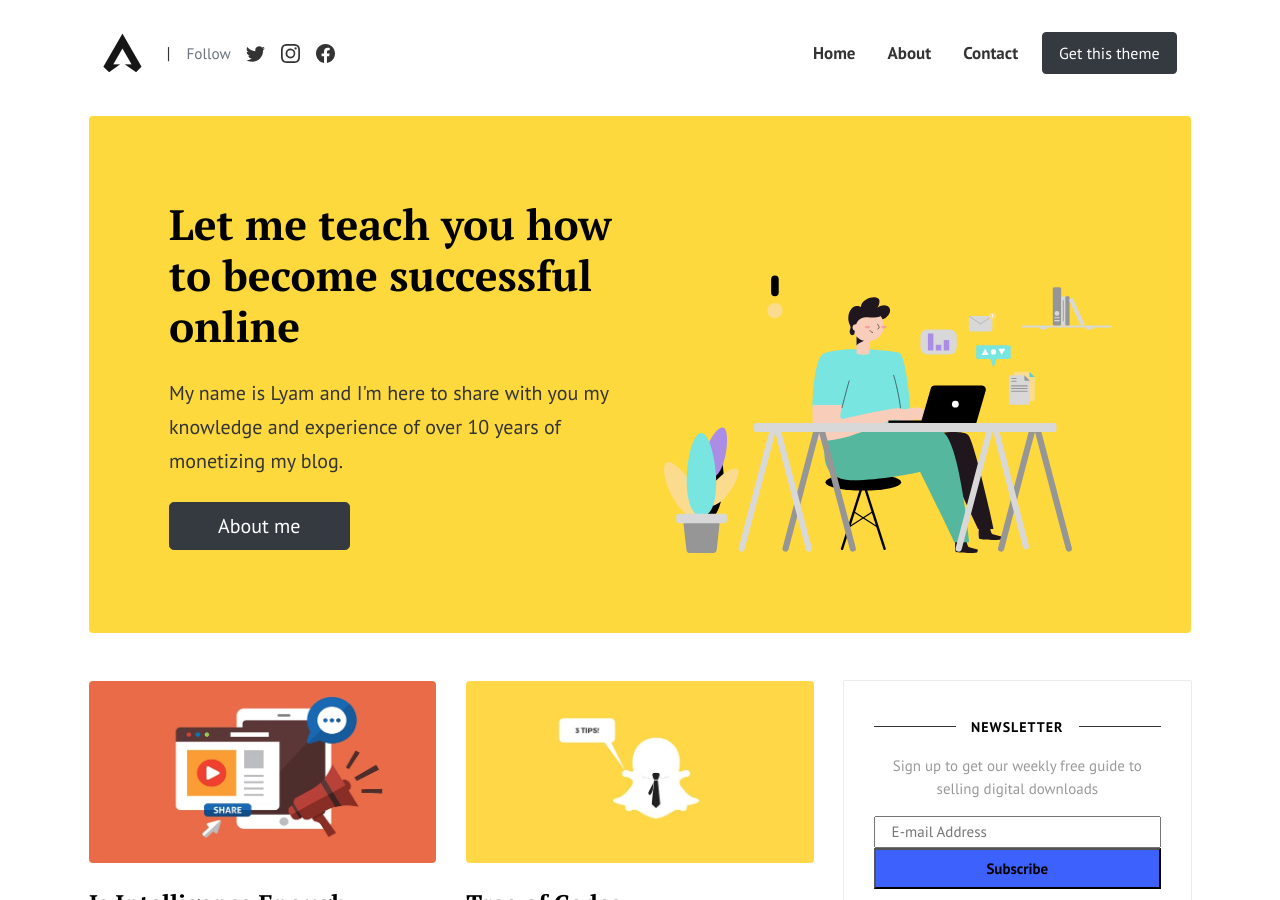
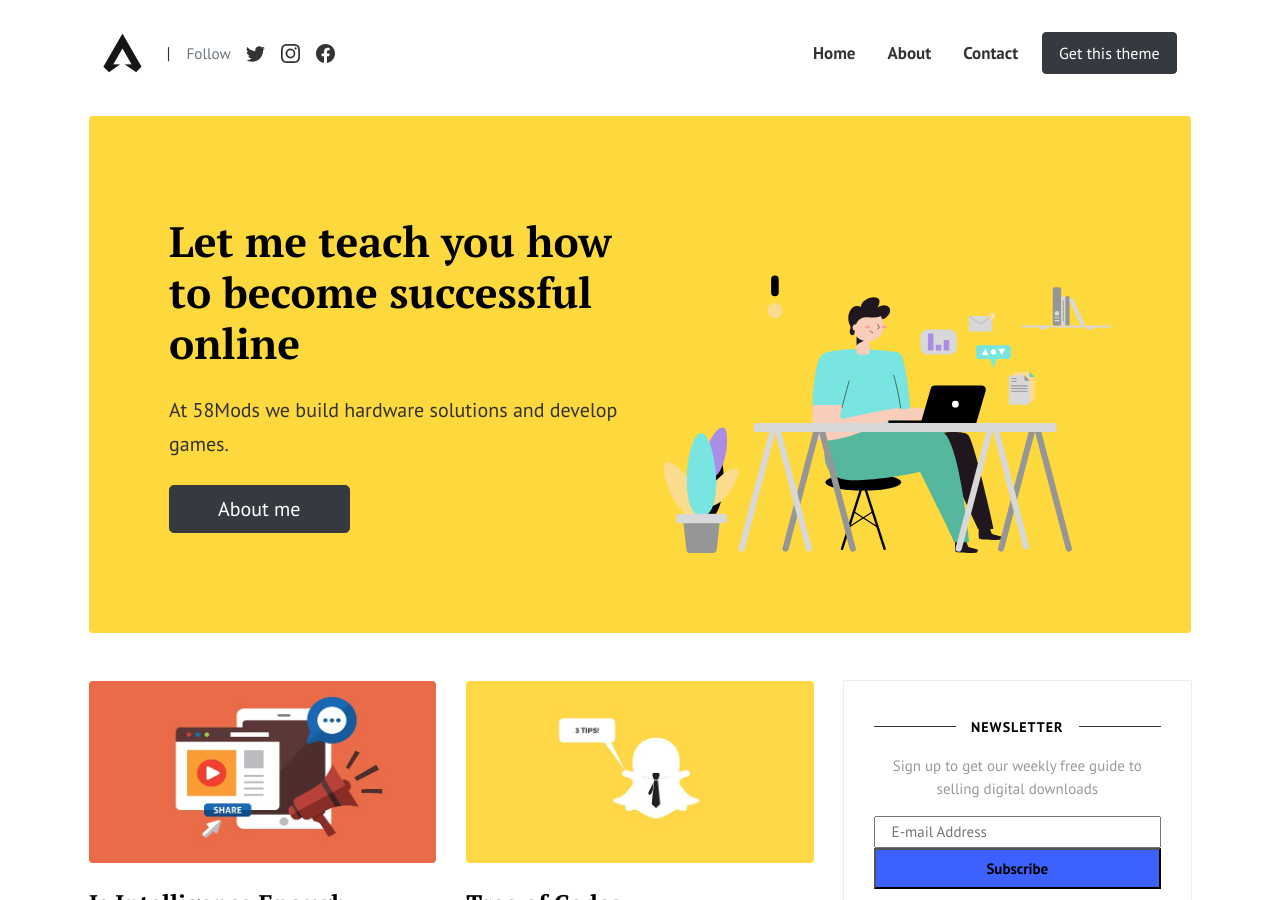
Before and after one commit to KariukiJonathan/58mods, a Jekyll site: the page built from index.html, in a window 1280 px wide and 900 px high. Built offline with Jekyll 4.4.1, drawn with Linux system fonts in a browser that asks for light colours; the list of posts is cut into pages by our own code; comment, search, counter and statistics services are not loaded.

Commit message:
Update index.html

```diff
--- a/index.html
+++ b/index.html
@@ -11,7 +11,7 @@ background: '/img/bg-index.jpg'
   <div class="row align-items-center justify-content-between">
     <div class="col-md-6">
       <h1 class="font-weight-bold mb-4 serif-font">Let me  teach you how to become successful online</h1>
-      <p class="lead mb-4">My name is Lyam and I'm here to share with you my knowledge and experience of over 10 years of monetizing my blog.</p>
+      <p class="lead mb-4">At 58Mods we build hardware solutions and develop games.</p>
       <a href="{{site.baseurl}}/about" class="btn btn-dark text-white px-5 btn-lg">About me</a>
     </div>
     <div class="col-md-6 text-right pl-0 pl-lg-4">
```
